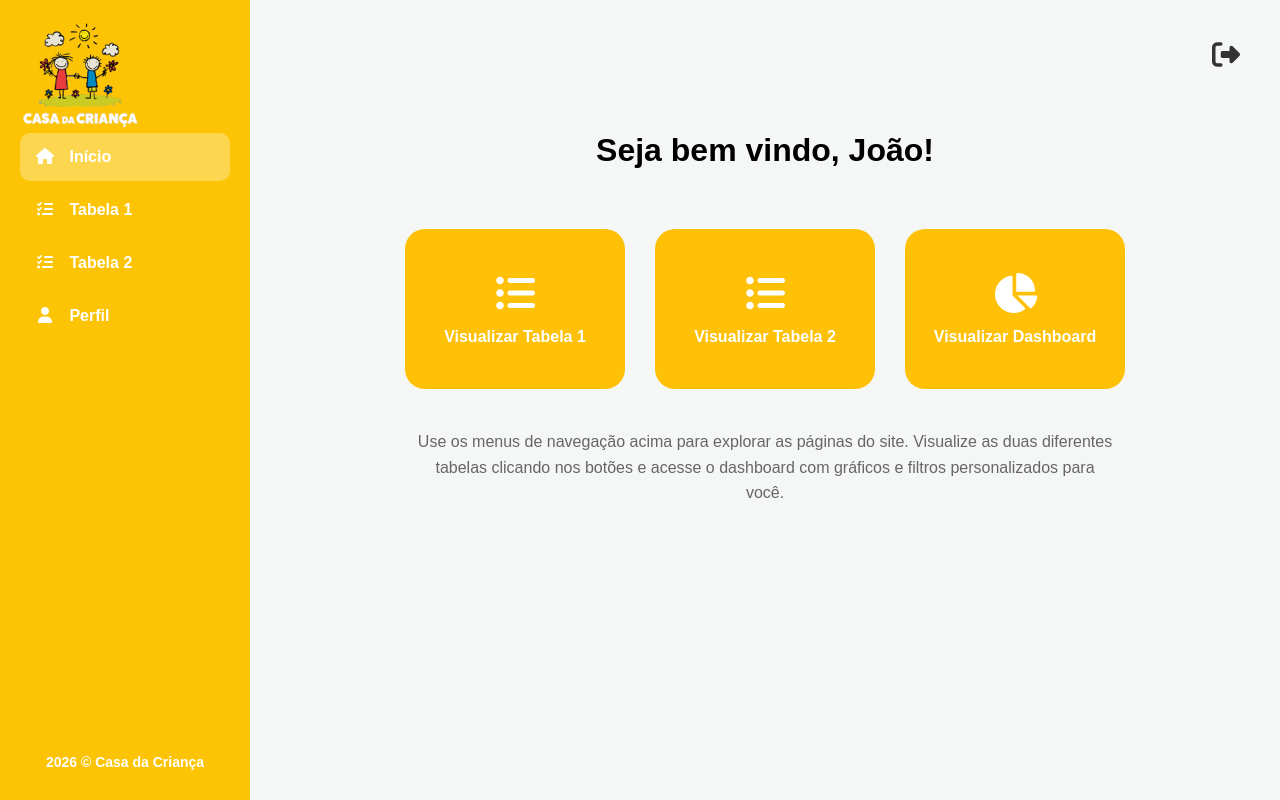
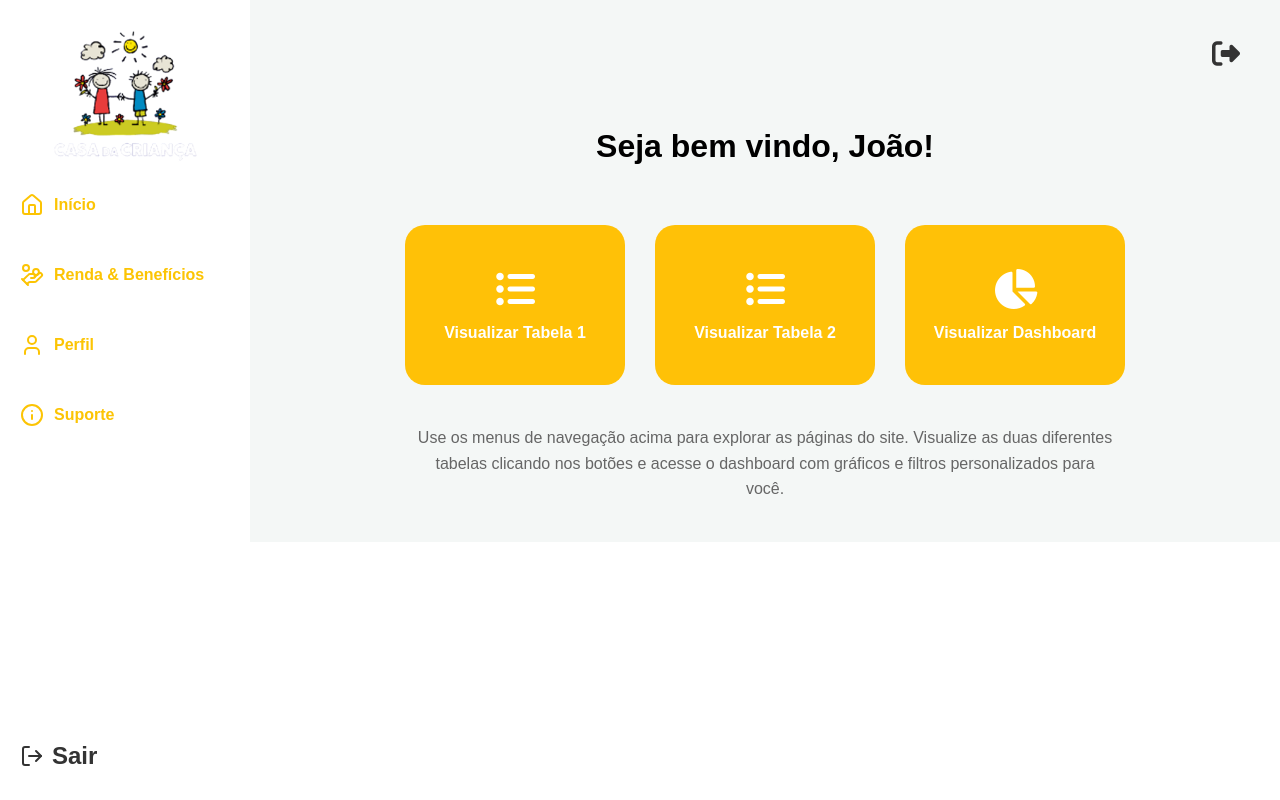
Before and after one commit to joaopedro-07/CasaDaCrianca, a PHP site: page /php/inicio.php in a window 1280 px wide. Run offline with PHP 8.4, Linux system fonts and the light colour scheme; a user stored in the database is signed in; some libraries are stand-ins or nearby versions.

Commit message:
subindo alteracoes para mexer na escola depois

```diff
--- a/index.php
+++ b/index.php
@@ -49,6 +49,5 @@ if ($_SERVER['REQUEST_METHOD'] == 'POST') {
             <button type="submit" class="btn-entrar">Entrar</button>
         </form>
     </div>
-    <h1>teste</h1>
 </body>
 </html>
--- a/php/inicio.php
+++ b/php/inicio.php
@@ -19,6 +19,8 @@ header("Pragma: no-cache");
     <link rel="stylesheet" href="../styles/sidebar.css">
     <link rel="stylesheet" href="../styles/inicio.css">
     <link rel="stylesheet" href="https://cdnjs.cloudflare.com/ajax/libs/font-awesome/6.4.0/css/all.min.css">
+    <script src="https://code.iconify.design/iconify-icon/1.0.7/iconify-icon.min.js"></script>
+    <script src="https://unpkg.com/lucide@latest"></script>
     <title>Início - Casa da Criança</title>
 </head>
 <body>
--- a/php/sidebar.php
+++ b/php/sidebar.php
@@ -1,28 +1,44 @@
 <?php
 $pagina_atual = basename($_SERVER['PHP_SELF']);
 ?>
+<!DOCTYPE html>
+<html lang="en">
+<head>
+    <meta charset="UTF-8">
+    <meta name="viewport" content="width=device-width, initial-scale=1.0">
+    <script src="https://code.iconify.design/iconify-icon/1.0.7/iconify-icon.min.js"></script>
+    <script src="https://unpkg.com/lucide@latest"></script>
+    <link rel="stylesheet" href="../styles/sidebar.css">
+</head>
 
 <div class="sidebar">
-    <div class="logo">
-        <img src="../img/logo-casa-da-crianca.png" alt="Logo" width="120">
+    <div class="container-logo-sidebar">
+        <img src="../img/logo-casa-da-crianca.png" alt="Logo" width="150">
     </div>
 
     <nav>
-        <a href="inicio.php" class="<?php echo ($pagina_atual == 'inicio.php') ? 'active' : ''; ?>">
-            <i class="fa-solid fa-house"></i> Início
+        <a href="inicio.php" class="opcao-sidebar" class="<?php echo ($pagina_atual == 'inicio.php') ? 'active' : ''; ?>">
+            <svg xmlns="http://www.w3.org/2000/svg" width="24" height="24" viewBox="0 0 24 24" fill="none" stroke="currentColor" stroke-width="2" stroke-linecap="round" stroke-linejoin="round" class="lucide lucide-house-icon lucide-house"><path d="M15 21v-8a1 1 0 0 0-1-1h-4a1 1 0 0 0-1 1v8"/><path d="M3 10a2 2 0 0 1 .709-1.528l7-6a2 2 0 0 1 2.582 0l7 6A2 2 0 0 1 21 10v9a2 2 0 0 1-2 2H5a2 2 0 0 1-2-2z"/></svg>
+            <p>Início</p>
         </a>
-        <a href="tabela1.php" class="<?php echo ($pagina_atual == 'tabela1.php') ? 'active' : ''; ?>">
-            <i class="fa-solid fa-list-check"></i> Tabela 1
+        <a href="renda_beneficios.php" class="opcao-sidebar" class="<?php echo ($pagina_atual == 'renda_beneficios.php') ? 'active' : ''; ?>">
+            <svg xmlns="http://www.w3.org/2000/svg" width="24" height="24" viewBox="0 0 24 24" fill="none" stroke="currentColor" stroke-width="2" stroke-linecap="round" stroke-linejoin="round" class="lucide lucide-hand-coins-icon lucide-hand-coins"><path d="M11 15h2a2 2 0 1 0 0-4h-3c-.6 0-1.1.2-1.4.6L3 17"/><path d="m7 21 1.6-1.4c.3-.4.8-.6 1.4-.6h4c1.1 0 2.1-.4 2.8-1.2l4.6-4.4a2 2 0 0 0-2.75-2.91l-4.2 3.9"/><path d="m2 16 6 6"/><circle cx="16" cy="9" r="2.9"/><circle cx="6" cy="5" r="3"/></svg>
+            <p>Renda & Benefícios</p>
         </a>
-        <a href="tabela2.php" class="<?php echo ($pagina_atual == 'tabela2.php') ? 'active' : ''; ?>">
-            <i class="fa-solid fa-list-check"></i> Tabela 2
+        <a href="perfil.php" class="opcao-sidebar" class="<?php echo ($pagina_atual == 'perfil.php') ? 'active' : ''; ?>">
+            <svg xmlns="http://www.w3.org/2000/svg" width="24" height="24" viewBox="0 0 24 24" fill="none" stroke="currentColor" stroke-width="2" stroke-linecap="round" stroke-linejoin="round" class="lucide lucide-user-icon lucide-user"><path d="M19 21v-2a4 4 0 0 0-4-4H9a4 4 0 0 0-4 4v2"/><circle cx="12" cy="7" r="4"/></svg>
+            <p>Perfil</p>
         </a>
-        <a href="perfil.php" class="<?php echo ($pagina_atual == 'perfil.php') ? 'active' : ''; ?>">
-            <i class="fa-solid fa-user"></i> Perfil
+        <a href="suporte.php" class="opcao-sidebar" class="<?php echo ($pagina_atual == 'suporte.php') ? 'active' : ''; ?>">
+            <svg xmlns="http://www.w3.org/2000/svg" width="24" height="24" viewBox="0 0 24 24" fill="none" stroke="currentColor" stroke-width="2" stroke-linecap="round" stroke-linejoin="round" class="lucide lucide-info-icon lucide-info"><circle cx="12" cy="12" r="10"/><path d="M12 16v-4"/><path d="M12 8h.01"/></svg>
+            <p>Suporte</p>
         </a>
     </nav>
 
     <div class="sidebar-footer">
-        2026 © Casa da Criança
+        <a href="logout.php" onclick="return confirm('Sair do sistema?')" class="logout-icon" style="font-size: 24px; color: #333;">
+            <svg xmlns="http://www.w3.org/2000/svg" width="24" height="24" viewBox="0 0 24 24" fill="none" stroke="currentColor" stroke-width="2" stroke-linecap="round" stroke-linejoin="round" class="lucide lucide-log-out-icon lucide-log-out"><path d="m16 17 5-5-5-5"/><path d="M21 12H9"/><path d="M9 21H5a2 2 0 0 1-2-2V5a2 2 0 0 1 2-2h4"/></svg>
+            <p>Sair</p>
+        </a>
     </div>
 </div>
--- a/styles/sidebar.css
+++ b/styles/sidebar.css
@@ -1,78 +1,53 @@
-* { margin: 0; padding: 0; box-sizing: border-box; font-family: sans-serif; }
+* {
+    margin: 0;
+    padding: 0;
+    box-sizing: border-box;
+    font-family: sans-serif;
+}
 
-.main-wrapper {
+.container-logo-sidebar {
+    width: 100%;
+    height: 150px;
     display: flex;
-    min-height: 100vh;
+    justify-content: center;
+    align-items: center;
 }
 
 .sidebar {
     width: 250px;
-    background-color: #FCC404;
-    color: white;
+    background-color: #fff;
     padding: 20px;
-    position: fixed; /* Fixa na esquerda */
-    height: 100vh;
-
+    position: fixed;
+    height: 100%;
     display: flex;
     flex-direction: column;
 }
 
-/* .sidebar nav a {
-    display: block;
-    color: white;
+.opcao-sidebar {
+    display: flex;
+    align-items: center;
+    gap: 10px;
+    color: #FCC404;
     text-decoration: none;
-    padding: 15px 0;
-    border-bottom: 1px solid #34495e;
-} */
-
-.sidebar nav a:hover { color: #3498db; }
-
-/* .sidebar nav a.active {
-    background-color: #ffe082;
-    color: #555;
-} */
-
-
-
-
-
-
-
-
-
-.sidebar nav a {
-    display: block;
-    color: white;
-    text-decoration: none;
-    padding: 15px;
+    height: 70px;
+    width: 90%;
     font-weight: bold;
-    border-radius: 10px;
-    margin-bottom: 5px;
-    transition: background 0.3s;
-    /* Removido border-bottom daqui */
+    transition: transform 0.3s ease;
 }
 
-/* Garante que o fundo mude apenas na página ativa */
-.sidebar nav a.active {
-    background-color: rgba(255, 255, 255, 0.3); /* Um destaque leve */
-    color: #fff;
+.opcao-sidebar:hover {
+    transition: 0.5s ease-in-out;
+    background-color: #FFF8DC;
+    border-radius: 10px;
+    transform: scale(1.02);
 }
 
-
-
-
-
-
-
-
-.sidebar nav a i {
-    margin-right: 10px;
-    width: 20px;
-    text-align: center;
+.opcao-sidebar:active {
+    border: 2px solid #fff;
 }
 
 .sidebar-footer {
-    margin-top: auto; /* Joga para o fim da sidebar */
+    margin-top: auto;
     font-size: 14px;
     font-weight: bold;
     color: white;
@@ -85,5 +60,10 @@
     margin-left: 250px;
     padding: 40px;
     background-color: #f4f7f6;
-    /* background-color: #fdf5e6; Mesmo creme do fundo do login */
 }
+
+.logout-icon {
+    display: flex;
+    align-items: center;
+    gap: 8px;
+}
```
Also changed, not shown: php/renda_beneficios.php (renamed from php/tabela1.php), php/suporte.php (renamed from php/tabela2.php).
